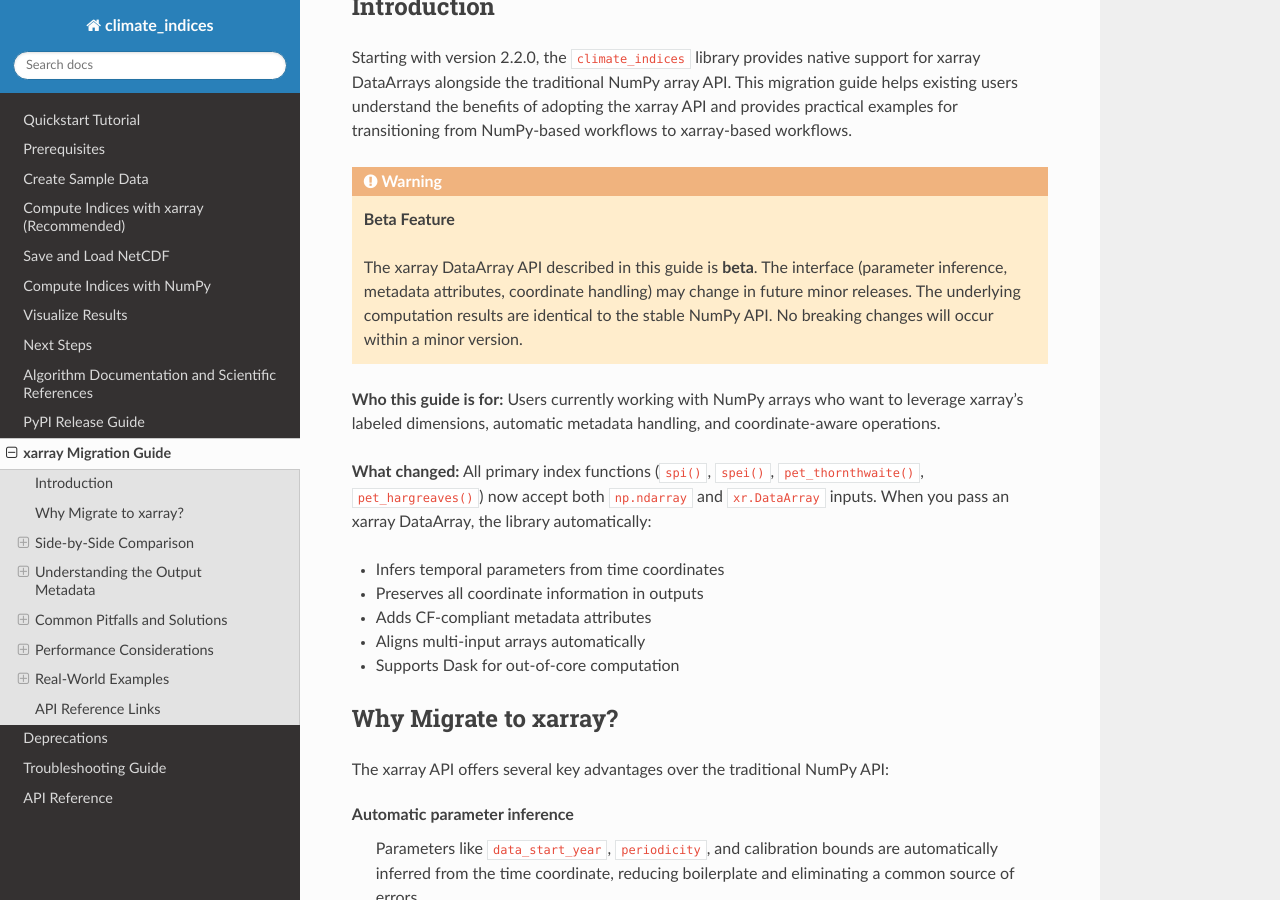
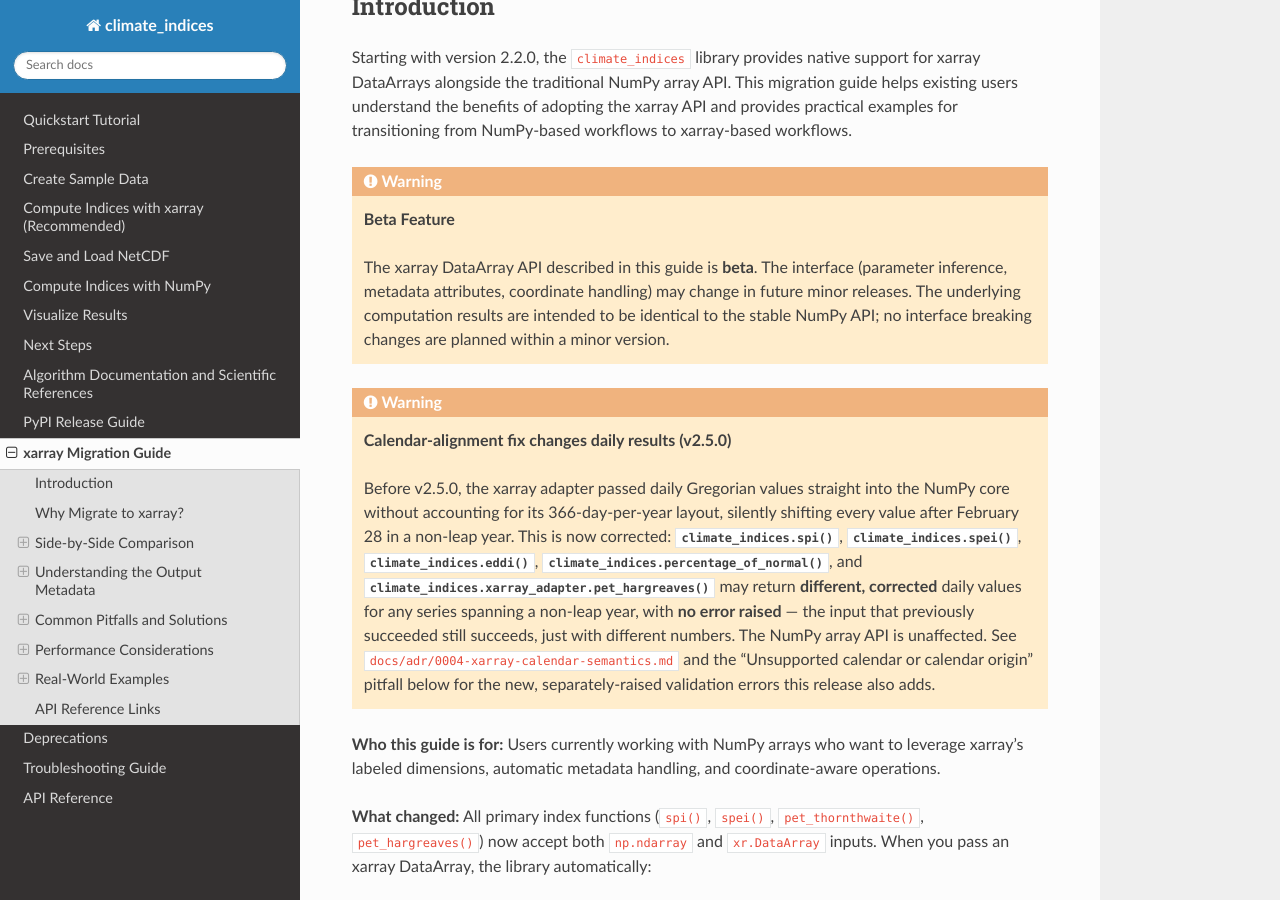
Before and after one commit to monocongo/climate_indices, a Sphinx documentation site: the page built from docs/xarray_migration.rst, in a window 1280 px wide and 900 px high, scrolled down 914 px. Built offline with Sphinx 7.4.7 and the Read the Docs theme 3.1.0, drawn with Linux system fonts in a browser that asks for light colours; some of the changed text lies outside the part shown.

Commit message:
docs: correct beta-feature no-breaking-changes claim for calendar fix
The "Beta Feature" warning box promised results are identical to the
NumPy API and no breaking changes occur within a minor version. This
release's calendar-alignment fix directly contradicts that: daily
xarray results for spi(), spei(), eddi(), percentage_of_normal(), and
pet_hargreaves() now silently return different, corrected values for
any series spanning a non-leap year, with no error raised, shipping as
a minor version bump (2.4.0 -> 2.5.0). Add a dedicated warning
covering the no-error behavior change so existing users notice it on
upgrade, and soften the original claim to reflect intent rather than
an unconditional guarantee.

Also name the PET adapters in the "Unsupported calendar or calendar
origin" pitfall. pet_thornthwaite (monthly) and pet_hargreaves (daily)
both call _build_daily_calendar_plan() and enforce the same
January-origin contract, but that section listed only SPI, SPEI, EDDI,
and PNP, leaving both undocumented. ADR-0004 already covered them.

Regenerate llms-full.txt to match.

```diff
--- a/docs/xarray_migration.rst
+++ b/docs/xarray_migration.rst
@@ -14,8 +14,24 @@ Starting with version 2.2.0, the ``climate_indices`` library provides native sup
 
    The xarray DataArray API described in this guide is **beta**. The interface
    (parameter inference, metadata attributes, coordinate handling) may change in
-   future minor releases. The underlying computation results are identical to the
-   stable NumPy API. No breaking changes will occur within a minor version.
+   future minor releases. The underlying computation results are intended to be
+   identical to the stable NumPy API; no interface breaking changes are planned
+   within a minor version.
+
+.. warning:: **Calendar-alignment fix changes daily results (v2.5.0)**
+
+   Before v2.5.0, the xarray adapter passed daily Gregorian values straight into
+   the NumPy core without accounting for its 366-day-per-year layout, silently
+   shifting every value after February 28 in a non-leap year. This is now
+   corrected: :func:`climate_indices.spi`, :func:`climate_indices.spei`,
+   :func:`climate_indices.eddi`, :func:`climate_indices.percentage_of_normal`, and
+   :func:`climate_indices.xarray_adapter.pet_hargreaves` may return **different,
+   corrected** daily values for any series spanning a non-leap year, with **no
+   error raised** — the input that previously succeeded still succeeds, just with
+   different numbers. The NumPy array API is unaffected. See
+   ``docs/adr/0004-xarray-calendar-semantics.md`` and the "Unsupported calendar or
+   calendar origin" pitfall below for the new, separately-raised validation
+   errors this release also adds.
 
 **Who this guide is for:** Users currently working with NumPy arrays who want to leverage xarray's labeled dimensions, automatic metadata handling, and coordinate-aware operations.
 
@@ -494,7 +510,8 @@ Common Pitfalls and Solutions
    that monthly input must begin in January or daily input must begin on January 1.
 
    **Cause:** SPI, SPEI, EDDI, and PNP group monthly values from January and
-   daily values into 366 calendar positions. ``cftime`` calendars and
+   daily values into 366 calendar positions. ``pet_thornthwaite`` (monthly) and
+   ``pet_hargreaves`` (daily) enforce the same contract. ``cftime`` calendars and
    non-January input origins cannot be represented without changing those
    semantics.
 
```
Also changed, not shown: llms-full.txt (+20 -3 lines).
